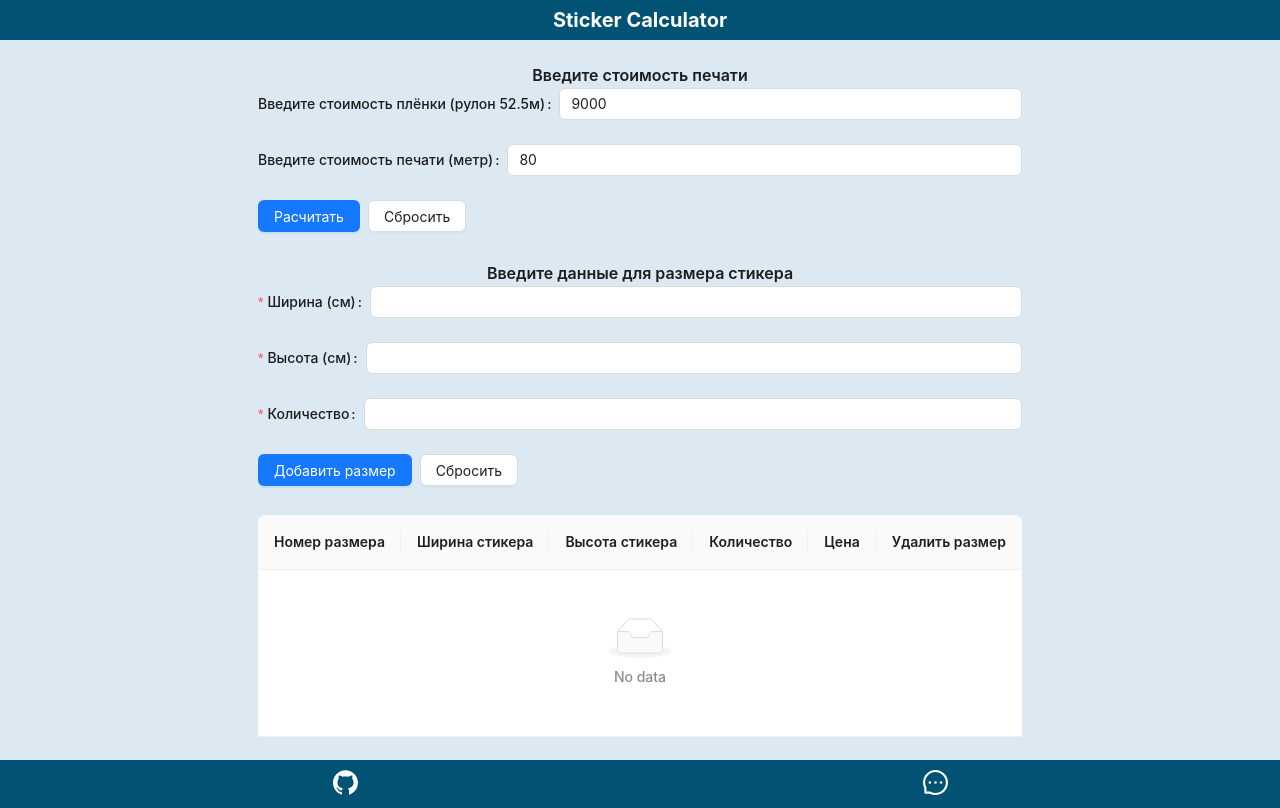
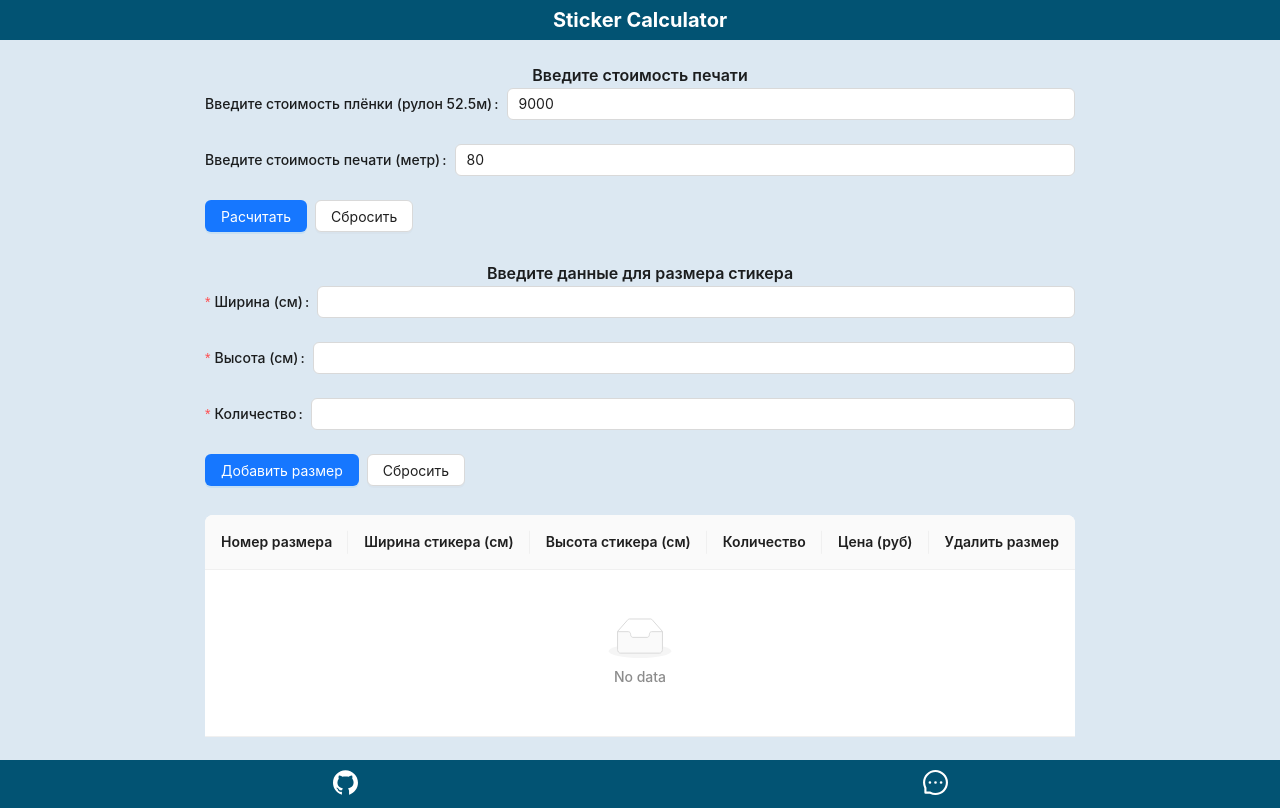
Before and after one commit to kuz4dev/Sticker-Calculator, a React (Create React App) app: page / in a window 1280 px wide. Built offline with nearby package versions, Linux system fonts and the light colour scheme.

Commit message:
add label

```diff
--- a/src/components/CalculatorForm/CalculatorForm.jsx
+++ b/src/components/CalculatorForm/CalculatorForm.jsx
@@ -117,12 +117,12 @@ const CalculatorForm = () => {
             key: 'size',
         },
         {
-            title: 'Ширина стикера',
+            title: 'Ширина стикера (см)',
             dataIndex: 'width',
             key: 'width',
         },
         {
-            title: 'Высота стикера',
+            title: 'Высота стикера (см)',
             dataIndex: 'height',
             key: 'height',
         },
@@ -132,7 +132,7 @@ const CalculatorForm = () => {
             key: 'count',
         },
         {
-            title: 'Цена',
+            title: 'Цена (руб)',
             dataIndex: 'price',
             key: 'price',
         },
```
